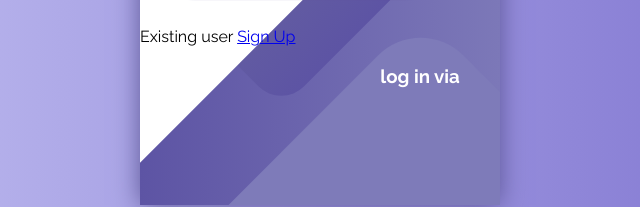
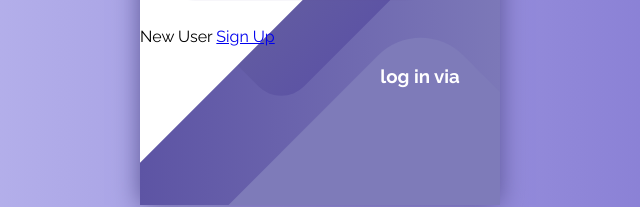
Before and after one commit to Faiz528/Full-Expense_Tracker, a website: page login/login.html in a window 1280 px wide. Shown: the part 495-702 px from the top of the page, 320-960 px from the left. Drawn offline with nearby package versions, Linux system fonts and the light colour scheme.

Commit message:
Update login.html

```diff
--- a/login/login.html
+++ b/login/login.html
@@ -26,7 +26,7 @@
                         <i class="button__icon fas fa-chevron-right"></i>
                     </button>
                 </form>
-                  <p>     Existing user <a href="http://">Sign Up</a></p>
+                  <p>     New User <a href="../sign up/signup.html">Sign Up</a></p>
                 <div class="social-login">
                     <h3>log in via</h3>
                     <div class="social-icons">
```
